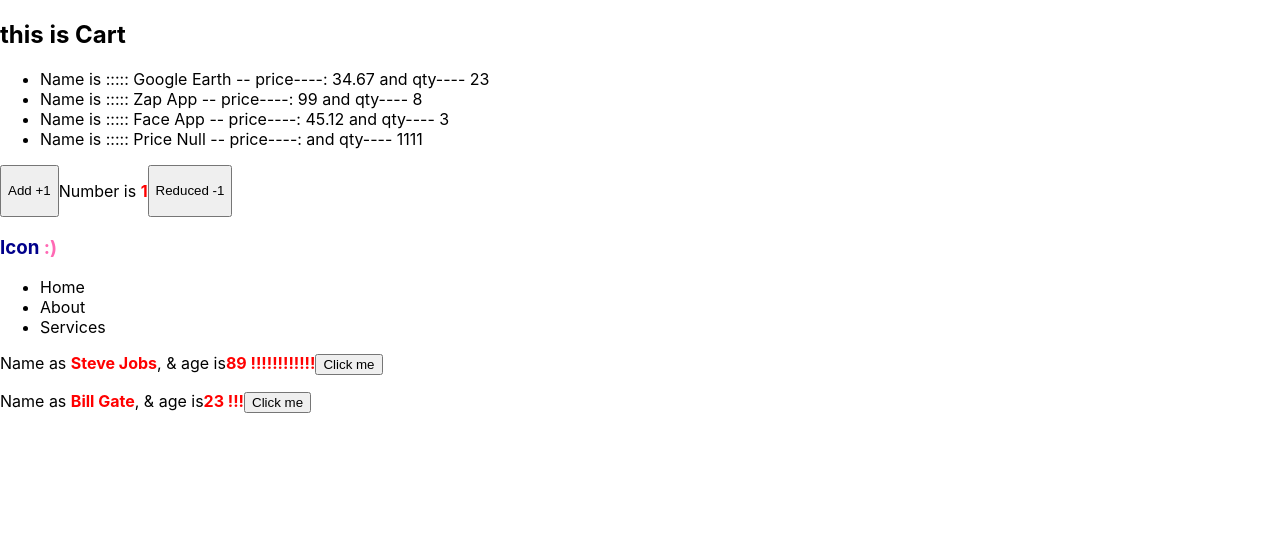
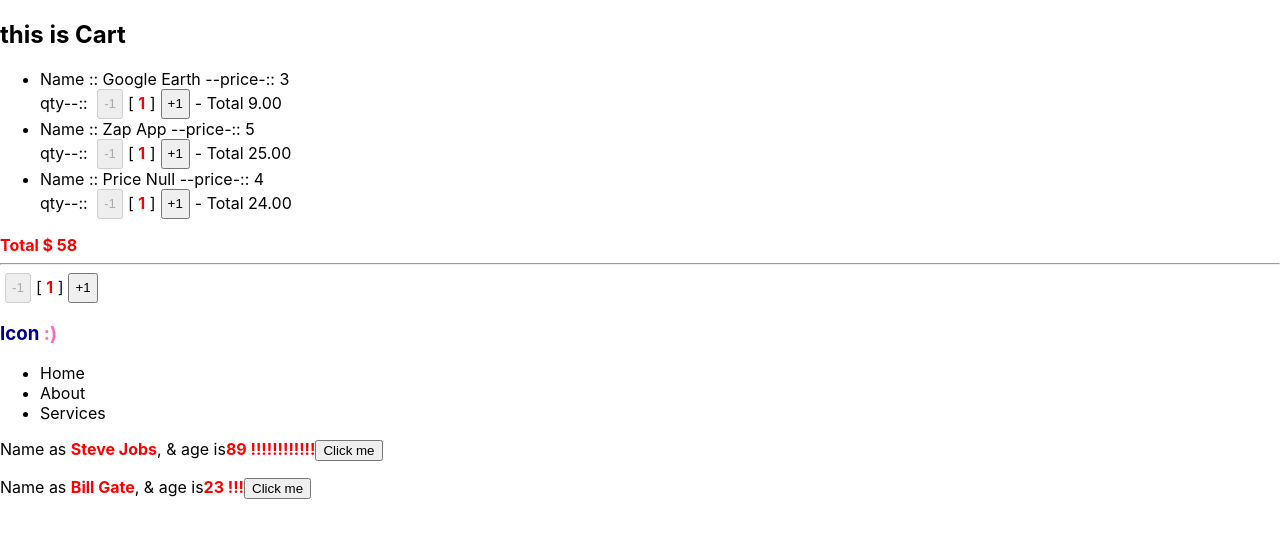
Before and after one commit to cjfo/reactutorial, a React (Create React App) app: page / in a window 1280 px wide. Shown: the top 538 px of the page. Built offline with nearby package versions, Linux system fonts and the light colour scheme.

Commit message:
css counter components

```diff
--- a/src/App.js
+++ b/src/App.js
@@ -7,16 +7,16 @@
 import Cart from './Cart';
 
 const items = [
-  { id: 2321, name: 'Google Earth', price: 34.67, qty: 23 },
-  { id: 23821, name: 'Zap App', price: undefined, qty: 8 },
-  { id: 26321, name: 'Face App', price: 45.12, qty: 3 },
-  { id: 262321, name: 'Price Null', price: null, qty: 1111 },
+  { id: 2321, name: 'Google Earth', price: 3, qty: 3 },
+  { id: 23821, name: 'Zap App', price: 5, qty: 5 },
+  { id: 262321, name: 'Price Null', price: 4, qty: 6 },
 ];
 
 function App() {
   return (
     <div>
       <Cart productItems={items} />
+      <hr />
       <Counter step={1} />
       {/* <Counter step={2} /> */}
       <MoodToggler />
--- a/src/Cart.js
+++ b/src/Cart.js
@@ -1,17 +1,35 @@
-import React from 'react';
+import React, { useState } from 'react';
 import CartItem from './CartItem';
 
 function Cart({ productItems }) {
   //console.log(productItems);
+
+  const [products, setProducts] = useState(productItems);
+  // TODO: Update Qty
+  const updateQty = (id, newQty) => {
+    const newItem = products.map((product) => {
+      if (product.id === id) {
+        return { ...product, qty: newQty };
+      }
+      return product;
+    });
+    setProducts(newItem);
+  };
+
+  const grandTotal = productItems.reduce(
+    (total, value) => total + value.qty * value.price,
+    0
+  );
 
   return (
     <div>
       <h2>this is Cart</h2>
       <ul>
         {productItems.map((i) => (
-          <CartItem key={i.id} {...i} />
+          <CartItem key={i.id} {...i} updateQty={updateQty} />
         ))}
       </ul>
+      <strong>Total $ {grandTotal}</strong>
     </div>
   );
 }
--- a/src/CartItem.js
+++ b/src/CartItem.js
@@ -1,13 +1,17 @@
 import React from 'react';
+import Counter from './Counter';
 
-function CartItem({ name, price = 99, qty }) {
+function CartItem({ id, name, price = 99, qty, updateQty }) {
   return (
     <div>
       <li>
-        Name is ::::: {name} -- price----: {price} and qty---- {qty}
+        Name :: {name} --price-:: {price} <br />
+        qty--:: <Counter step={1} max={qty} min={1} />- Total{' '}
+        {(qty * price).toFixed(2)}
       </li>
     </div>
   );
 }
 
+// count |step,min,max,initValue
 export default CartItem;
--- a/src/Counter.css
+++ b/src/Counter.css
@@ -1,5 +1,10 @@
 .CounterCss {
-  display: flex;
+  display: inline-block;
+}
+.CounterCss button {
+  height: 30px;
+  padding: 5px;
+  margin: 0 5px;
 }
 strong {
   color: red;
--- a/src/Counter.js
+++ b/src/Counter.js
@@ -1,10 +1,10 @@
 import React, { useState, useEffect } from 'react';
 import './Counter.css';
 
-function Counter({ step = 2 }) {
+function Counter({ step = 2, max = 8, min = 1 }) {
   const [count, setCount] = useState(1);
-  const minQty = 1;
-  const maxQty = 5;
+  const minQty = min;
+  const maxQty = max;
 
   useEffect(() => {
     const counter = count > maxQty ? maxQty : count < minQty ? minQty : count;
@@ -13,11 +13,21 @@
 
   return (
     <div className='CounterCss'>
-      <button onClick={() => setCount(count + step)}>Add +{step}</button>
-      <p>
-        Number is <strong>{count}</strong>
-      </p>
-      <button onClick={() => setCount(count - step)}>Reduced -{step}</button>
+      <button
+        onClick={() => setCount(count - step)}
+        disabled={count === min ? true : false}
+      >
+        -{step}
+      </button>
+      <span>
+        [ <strong>{count}</strong> ]
+      </span>
+      <button
+        onClick={() => setCount(count + step)}
+        disabled={count === max ? true : false}
+      >
+        +{step}
+      </button>
     </div>
   );
 }
```
